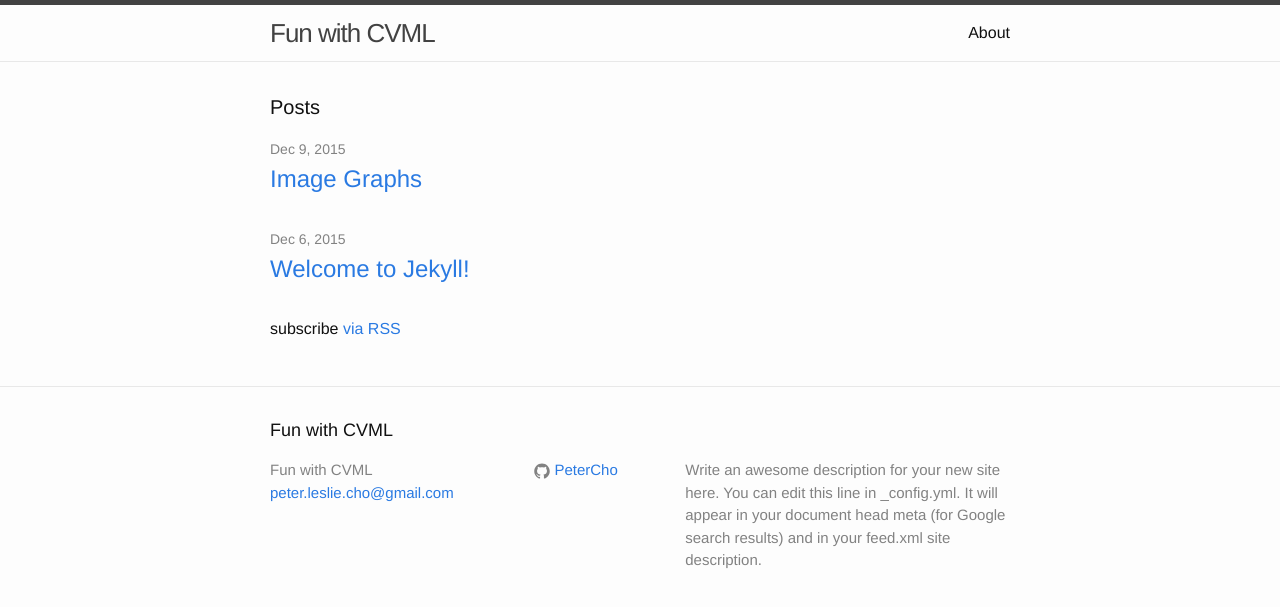
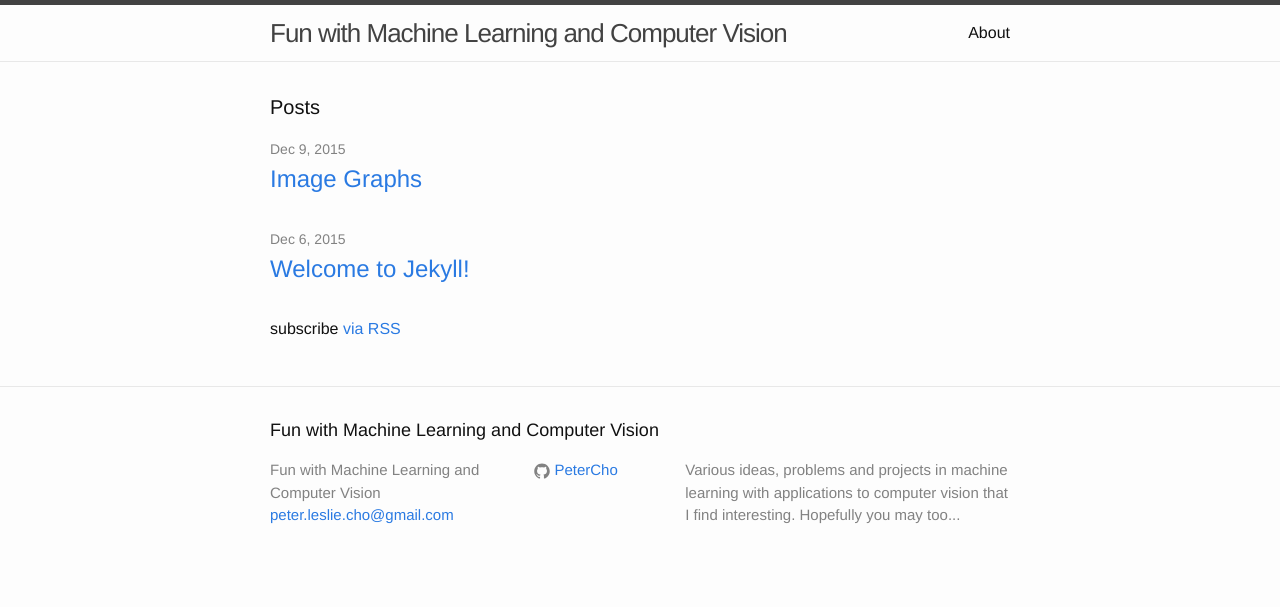
Before and after one commit to PeterCho/blog, a Jekyll site: the page built from index.html, in a window 1280 px wide. Shown: the top 607 px of the page. Built offline with Jekyll 4.4.1, drawn with Linux system fonts in a browser that asks for light colours.

```diff
--- a/_config.yml
+++ b/_config.yml
@@ -1,12 +1,13 @@
 # Site settings
-title: Fun with CVML
+title: Fun with Machine Learning and Computer Vision
 email: peter.leslie.cho@gmail.com
 description: > # this means to ignore newlines until "baseurl:"
-  Write an awesome description for your new site here. You can edit this
-  line in _config.yml. It will appear in your document head meta (for
-  Google search results) and in your feed.xml site description.
+  Various ideas, problems and projects in machine learning with applications
+  to computer vision that I find interesting.  Hopefully you may too...
 baseurl: "/blog/" # the subpath of your site, e.g. /blog/
+# baseurl: "" # the subpath of your site, e.g. /blog/
 url: "http://petercho.github.io" # the base hostname & protocol for your site
+url_local: "http://127.0.0.1:4000" # the base hostname & protocol for your site
 # twitter_username: jekyllrb
 github_username:  PeterCho
 
```
Also changed, not shown: _posts/2015-12-09-cvml.markdown (+32 -13 lines).
